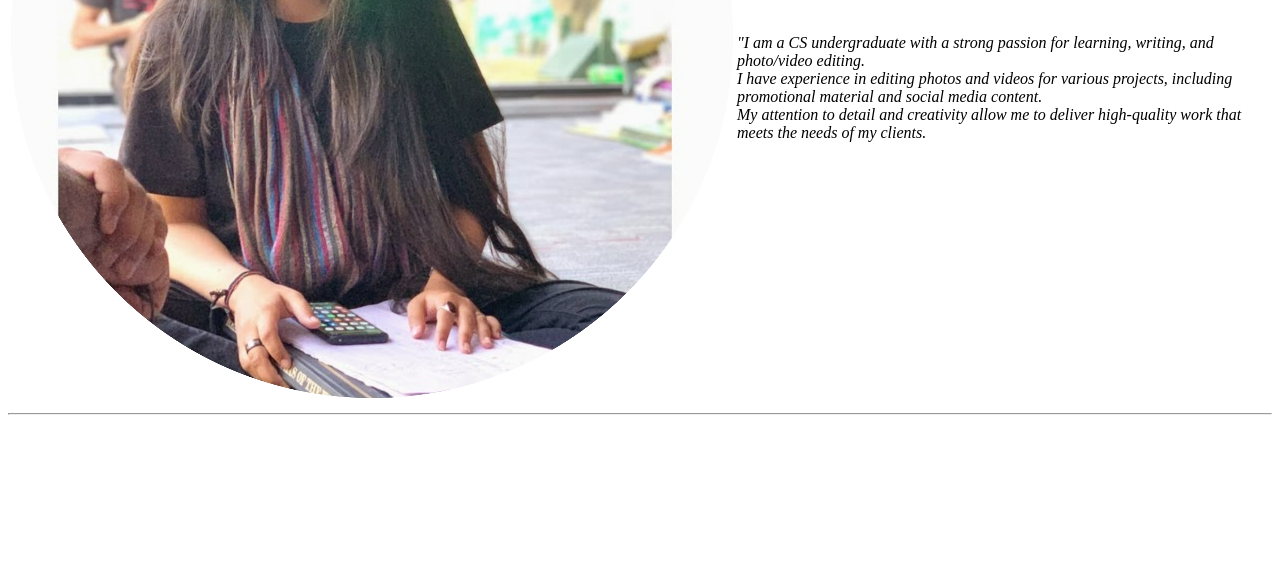
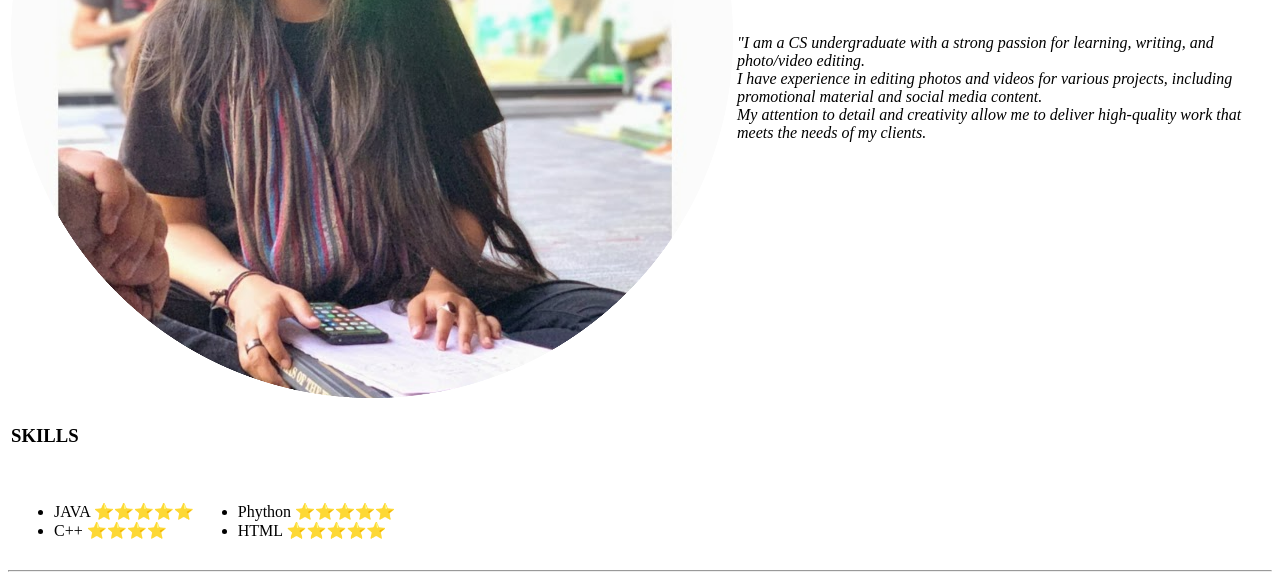
Before and after one commit to Muskanvaswani/CV, a plain HTML site: page index.html in a window 1280 px wide. Shown: the part 335-915 px from the top of the page. Before the commit the page ends 800 px from the top, so only its background shows below. Drawn offline with Linux system fonts and the light colour scheme.

Commit message:
Update index.html

```diff
--- a/index.html
+++ b/index.html
@@ -13,6 +13,7 @@
                 <img src="circle me.png" alt="OOps! ">
              </Td>
             <td>
+
                 <h1>Muskan vaswani</h1><br>
                 <p><em>
                     "I am a CS undergraduate with a strong passion for learning, writing, and photo/video editing.<br>
@@ -25,6 +26,28 @@
 
         </tr>
 
+        <tr>
+            <td>
+                <h3> SKILLS</h3><br>
+                <table>
+                    <tr>
+                        <td>
+                            <ul>
+                                <li>JAVA ⭐⭐⭐⭐⭐</li>
+                                <li>C++ ⭐⭐⭐⭐</li>
+                            </ul>
+                        </td>
+                        <td>
+                            <ul>
+                                <li>Phython ⭐⭐⭐⭐⭐</li>
+                                <li>HTML ⭐⭐⭐⭐⭐</li>
+                            </ul>
+                        </td>
+                    </tr>
+                </table>
+            </td>
+        </tr>
+
     </table>
 
     <hr>
```
